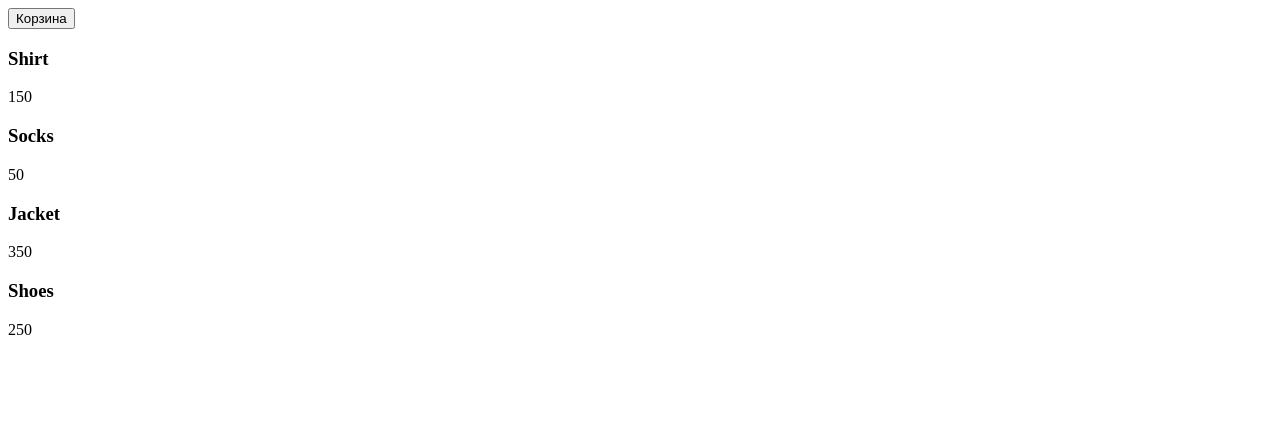
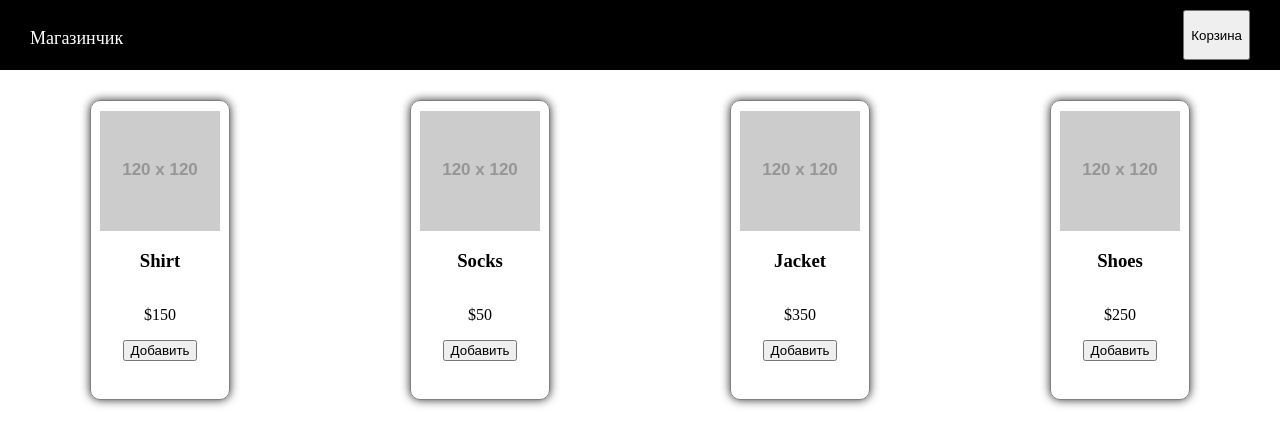
Before and after one commit to Kr00t/profJavaScripts, a plain HTML site: page index.html in a window 1280 px wide. Drawn offline with Linux system fonts and the light colour scheme; placeholder pictures from the web are drawn by us.

Commit message:
somechanges

```diff
--- /dev/null
+++ b/css/style.scss
@@ -0,0 +1,36 @@
+body {
+    margin: 0px;
+    padding: 0px;
+}
+
+header {
+    height: 70px;
+    background-color: #000;
+    display: flex;
+    justify-content: space-between;
+    box-sizing: border-box;
+    padding: 10px 30px;
+    p {
+        font-size: 18px;
+        color: #fff;
+    }
+}
+
+.goods-list {
+    display: flex;
+    justify-content: space-around;
+    margin-top: 30px;
+}
+
+.goods-item {
+    padding-top: 10px;
+    box-sizing: border-box;
+    height: 300px;
+    width: 140px;
+    display: flex;
+    flex-direction: column;
+    align-items: center;
+    border: 1px solid #808080;
+    border-radius: 10px;
+    box-shadow: rgba(0, 0, 0, 0.8) 0 0 10px;
+}
--- a/index.html
+++ b/index.html
@@ -6,11 +6,13 @@
     <meta http-equiv="X-UA-Compatible" content="IE=edge">
     <meta name="viewport" content="width=device-width, initial-scale=1.0">
     <title>Document</title>
+    <link rel="stylesheet" href="./css/style.css">
 </head>
 
 <body>
 
     <header>
+        <p>Магазинчик</p>
         <button class="cart-button" type="button">Корзина</button>
     </header>
 
--- a/script.js
+++ b/script.js
@@ -10,7 +10,12 @@ const goods = [
 const gl = document.querySelector('.goods-list');
 
 const renderGoodsItem = (title, price = 0) => {
-    return `<div class="goods-item"><h3>${title}</h3><p>${price}</p></div>`;
+    return `<div class="goods-item">
+                <img src="http://dummyimage.com/120" alt="" srcset="">
+                <h3>${title}</h3>
+                <p>$${price}</p>
+                <button type="button">Добавить</button>
+            </div>`;
 };
 
 const renderGoodsList = (list) => {
```
Also changed, not shown: css/style.css (added), 1 other file.
